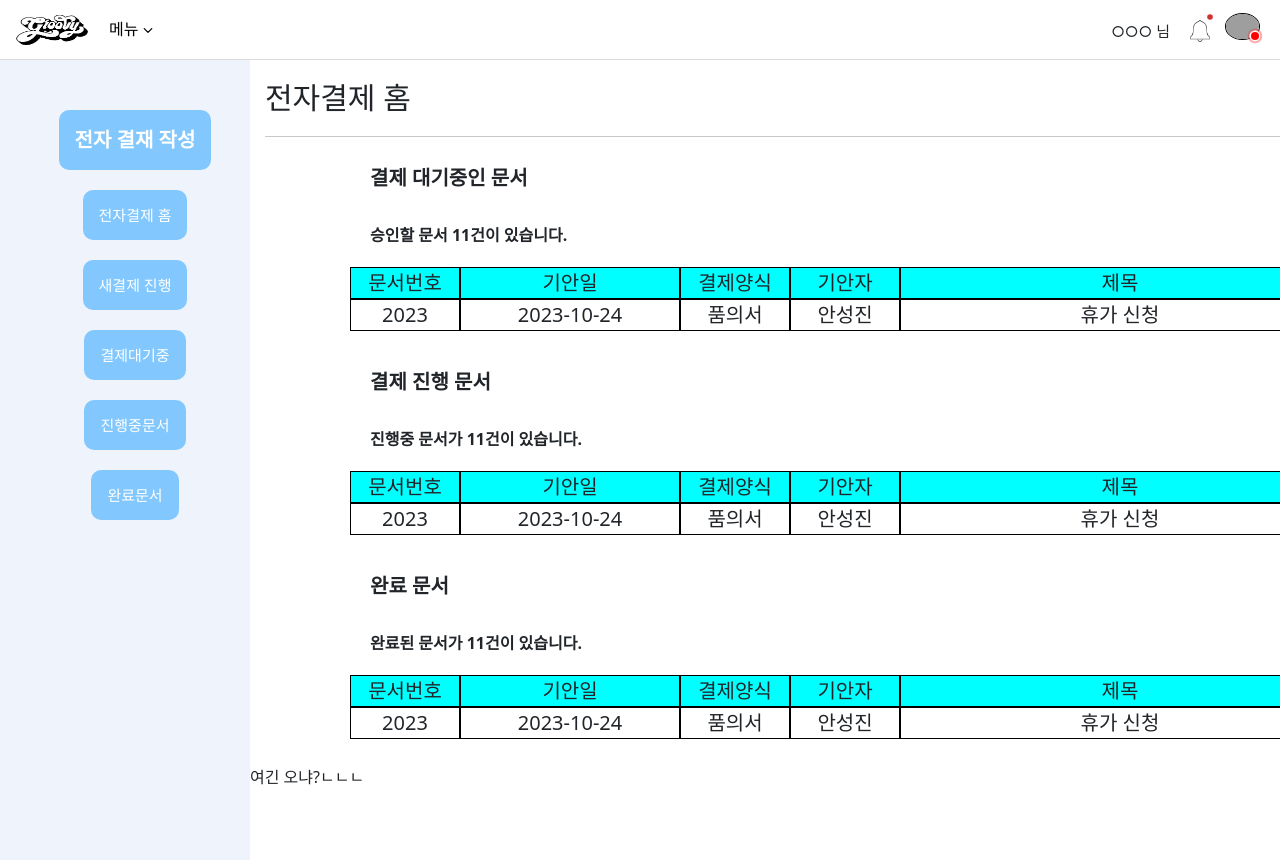
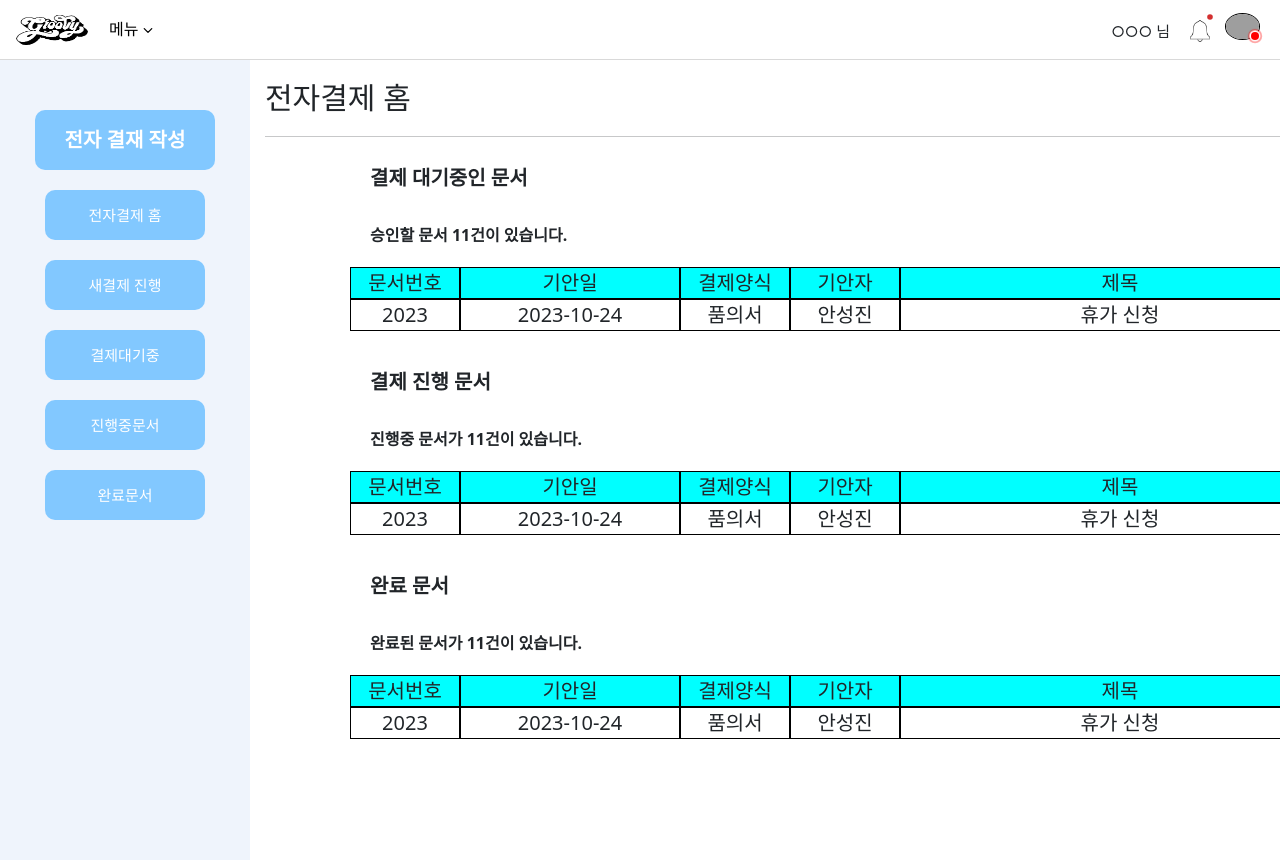
Before and after one commit to hipese/Groovy_React, a React (Create React App) app: page /Groovy/signlist in a window 1280 px wide. Built offline with nearby package versions, Linux system fonts and the light colour scheme; grey boxes are pictures that could not be loaded.

Commit message:
GROOV-49 링크 재설정

```diff
--- a/src/pages/Groovy/Groovy.js
+++ b/src/pages/Groovy/Groovy.js
@@ -7,7 +7,6 @@ import Calendar from "../Calendar/Calendar";
 import Contact from "../Contact/Contact";
 import Email from "../Email/Email";
 import Message from "../Message/Message";
-import Sign_Main from "../Sign/components/Sign_Main/Sign_Main";
 import Survey from "../Survey/Survey";
 import ToDoList from "../ToDoList/ToDoList";
 import Navigator from "../Main/components/Navigator/Navigator";
@@ -54,7 +53,7 @@ const Groovy = () => {
                     <Route path="dashboard/*" element={<DashBoard />} />
                     <Route path="email/*" element={<Email />} />
                     <Route path="message/*" element={<Message />} />
-                    <Route path="signlist/*" element={<Sign_Main />} />
+                    <Route path="signlist/*" element={<Sign_List />} />
                     <Route path="survey/*" element={<Survey />} />
                     <Route path="list/*" element={<ToDoList />} />
                 </Routes>
--- a/src/pages/Main/components/SlideBar/SlideBar/Sign/SignSlide.module.css
+++ b/src/pages/Main/components/SlideBar/SlideBar/Sign/SignSlide.module.css
@@ -2,9 +2,9 @@
 .btn{
     text-align: center;
     height: 50px;
+    width: 160px;
     margin: 10px;
     border-radius: 10px;
-    width: 100%;
     border: none;
     background-color: rgb(130, 200, 255);
     color: white;
@@ -17,9 +17,9 @@
 .writeBtn{
     text-align: center;
     height: 60px;
+    width: 180px;
     margin: 10px;
     border-radius: 10px;
-    width: 100%;
     border: none;
     background-color: rgb(130, 200, 255);
     color: white;
--- a/src/pages/Sign/components/Sign_Main/Sign_List.js
+++ b/src/pages/Sign/components/Sign_Main/Sign_List.js
@@ -4,6 +4,7 @@ import Sign_Wait from "./Sign_Wait";
 import Sign_Complete from "./Sign_Complete";
 import Sign_Progress from "./Sign_Progress";
 import Sign_Write from "./Sign_Write";
+
 
 const SignM=()=>{
   return(
@@ -12,7 +13,7 @@ const SignM=()=>{
 }
 const SignWrt=()=>{
   return(
-    <Sign_Write/>
+   <Sign_Write/>
   );
 }
 
@@ -38,10 +39,10 @@ const Sign_List = () => {
   return (
     <Routes>
       <Route path="/" element={<SignM/>} />
+      <Route path="/write" element={<SignWrt/>} />
       <Route path="/wait" element={<SignWa />} />
-      <Route path="/write" element={<Sign_Write/>} />
-      {/* <Route path="/progress" element={<SignP />} />
-      <Route path="/complete" element={<SignC />} /> */}
+      <Route path="/progress" element={<SignP />} />
+      <Route path="/complete" element={<SignC />} />
     </Routes>
   );
 };
--- a/src/pages/Sign/components/Sign_Main/Sign_Main.js
+++ b/src/pages/Sign/components/Sign_Main/Sign_Main.js
@@ -30,9 +30,6 @@ const Sign_Main = () => {
                 <DocumentList />
             </div>
 
-            <div>
-                여긴 오냐?ㄴㄴㄴ
-            </div>
         </div>
     );
 }
--- a/src/pages/Sign/components/Sign_Main/Sign_Write.js
+++ b/src/pages/Sign/components/Sign_Main/Sign_Write.js
@@ -2,7 +2,7 @@
 
 const Sign_Write=()=>{
     return(
-        <div>Sign_Wait</div>
+        <div>Sign_Write</div>
     );
 }
 export default Sign_Write;
```
